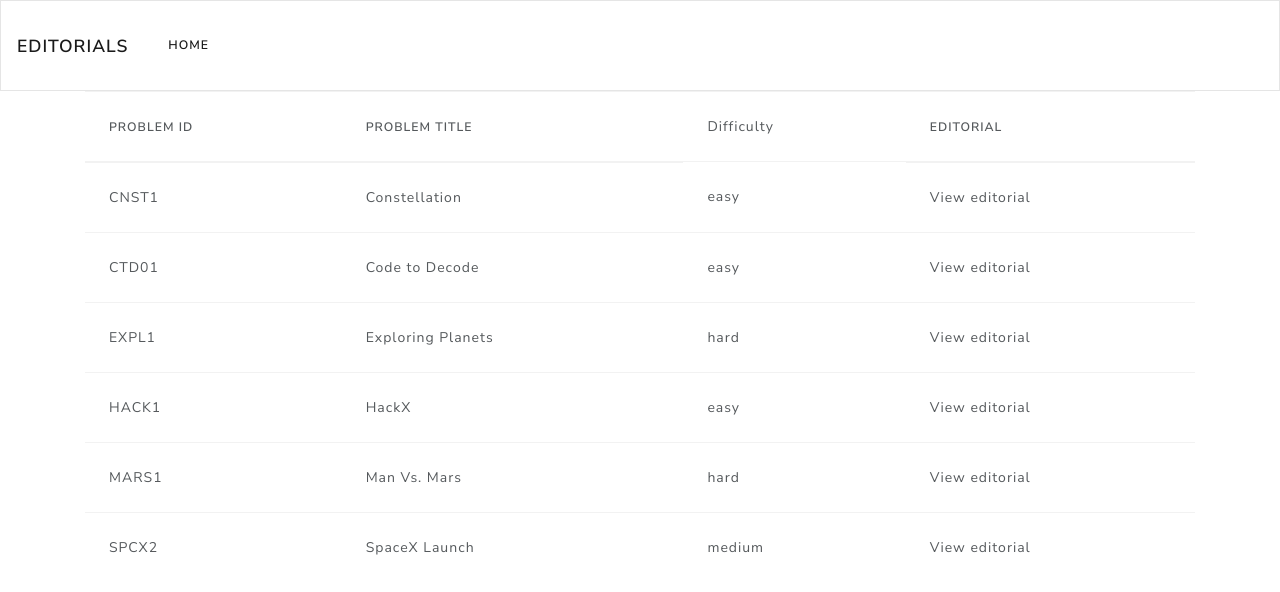
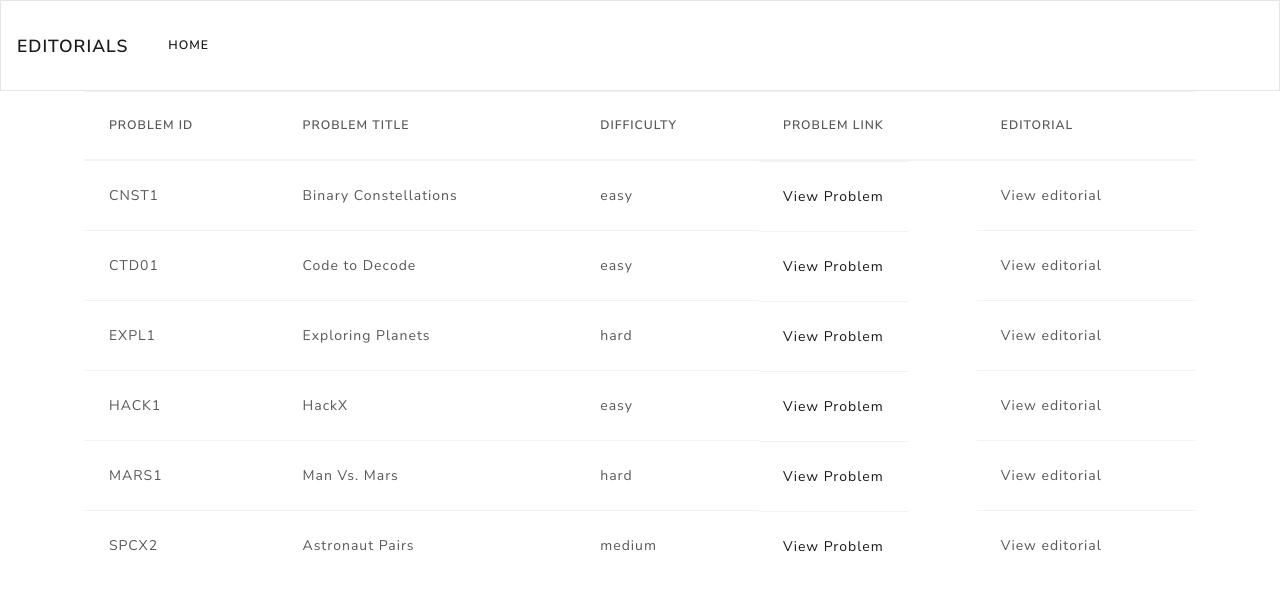
Before and after one commit to pes-alcoding-club/editorials, a Next.js app: page / in a window 1280 px wide. Shown: the top 592 px of the page. Built offline with nearby package versions, Linux system fonts and the light colour scheme.

Commit message:
Added problem urls

```diff
--- a/editorials/db.json
+++ b/editorials/db.json
@@ -1,32 +1,38 @@
 {
     "CNST1": {
         "id": "CNST1",
-        "title": "Constellation",
-        "difficulty": "easy"
+        "title": "Binary Constellations",
+        "difficulty": "easy",
+        "problem_url": "https://www.hackerrank.com/contests/alcoding-summer-challenge/challenges/binary-constellations"
     },
     "CTD01": {
         "id": "CTD01",
         "title": "Code to Decode",
-        "difficulty": "easy"
+        "difficulty": "easy",
+        "problem_url": "https://www.hackerrank.com/contests/alcoding-summer-challenge/challenges/ctd01"
     },
     "EXPL1": {
         "id": "EXPL1",
         "title": "Exploring Planets",
-        "difficulty": "hard"
+        "difficulty": "hard",
+        "problem_url": "https://www.hackerrank.com/contests/alcoding-summer-challenge/challenges/exploring-planets"
     },
     "HACK1": {
         "id": "HACK1",
         "title": "HackX",
-        "difficulty": "easy"
+        "difficulty": "easy",
+        "problem_url": "https://www.hackerrank.com/contests/alcoding-summer-challenge/challenges/hackx"
     },
     "MARS1": {
         "id": "MARS1",
         "title": "Man Vs. Mars",
-        "difficulty": "hard"
+        "difficulty": "hard",
+        "problem_url": "https://www.hackerrank.com/contests/alcoding-summer-challenge/challenges/mars1"
     },
     "SPCX2": {
         "id": "SPCX2",
-        "title": "SpaceX Launch",
-        "difficulty": "medium"
+        "title": "Astronaut Pairs",
+        "difficulty": "medium",
+        "problem_url": "https://www.hackerrank.com/contests/alcoding-summer-challenge/challenges/astronaut-pairs"
     }
 }
--- a/pages/index.js
+++ b/pages/index.js
@@ -10,7 +10,8 @@ export default function Home({ db }) {
                     <tr>
                         <th scope="col">Problem ID</th>
                         <th scope="col">Problem title</th>
-                        <td scopr="col">Difficulty</td>
+                        <th scope="col">Difficulty</th>
+                        <th scope="col">Problem Link</th>
                         <th scope="col">Editorial</th>
                     </tr>
                 </thead>
@@ -21,6 +22,7 @@ export default function Home({ db }) {
                                 <td>{key}</td>
                                 <td>{db[key].title}</td>
                                 <td>{db[key].difficulty}</td>
+                                <a href={db[key].problem_url} target="_blank"><td>View Problem</td></a>
                                 <Link href={`/problems/${key}`} as={`${process.env.ASSET_PREFIX}/problems/${key}`}>
                                     <td>View editorial</td>
                                 </Link>
```
